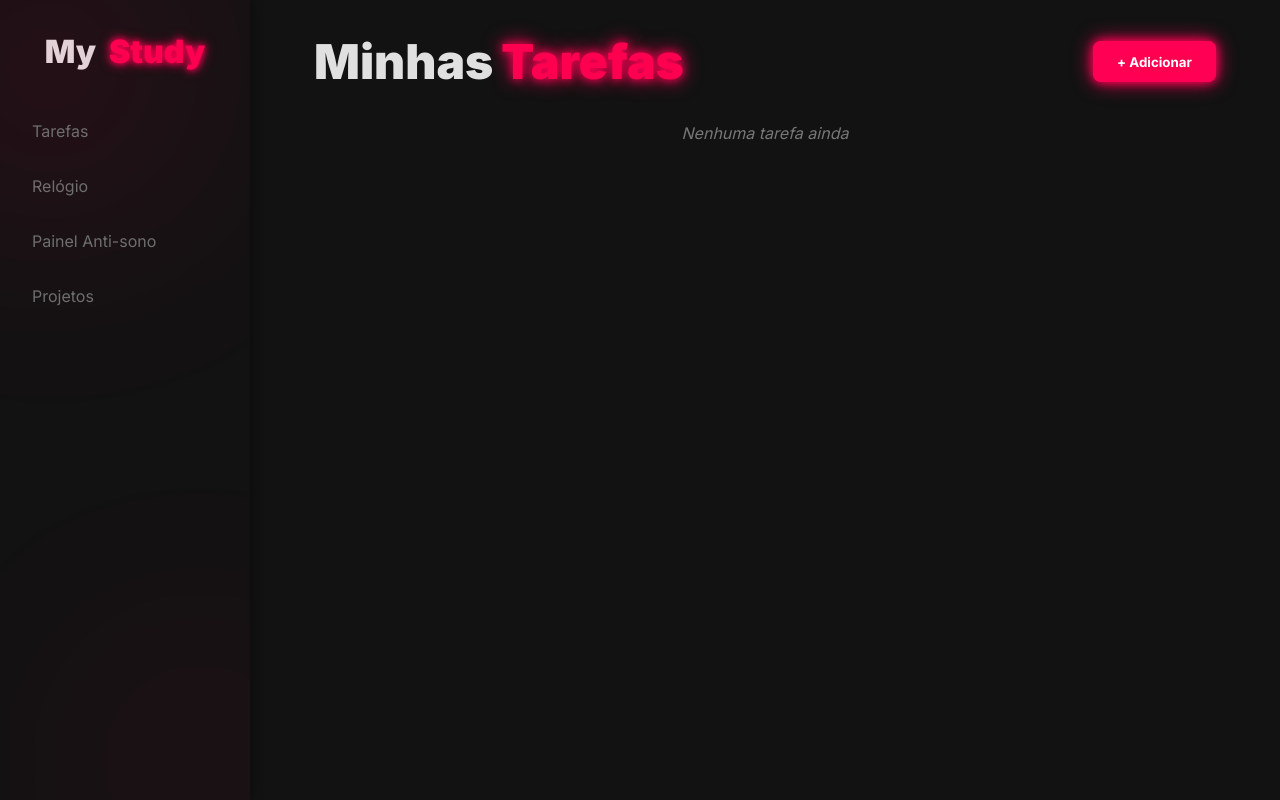
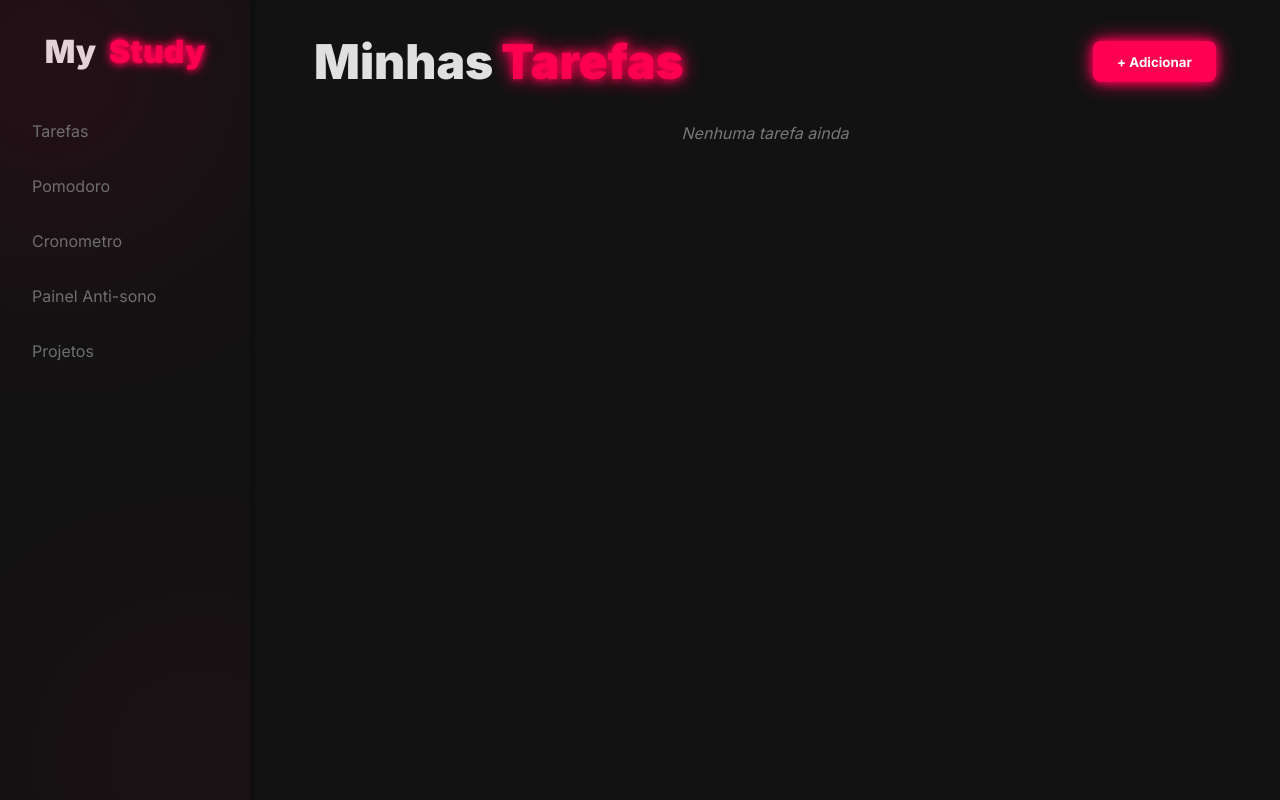
Before and after one commit to DevsAlves/study_with_me, a React (Vite) app: page / in a window 1280 px wide. Shown: the top 800 px of the page. Built offline with nearby package versions, Linux system fonts and the light colour scheme.

Commit message:
style: Adicionando o link para a pagina de cronometro

```diff
--- a/src/components/Side.jsx
+++ b/src/components/Side.jsx
@@ -10,7 +10,8 @@ function Side() {
         </div>
         <nav className="menu">
           <a href="#task-page">Tarefas</a>
-          <a href="#pomodoro">Relógio</a>
+          <a href="#pomodoro">Pomodoro</a>
+          <a href="#timer">Cronometro</a>
           <a href="#sleep">Painel Anti-sono</a>
           <a href="#projetos">Projetos</a>
         </nav>
```
